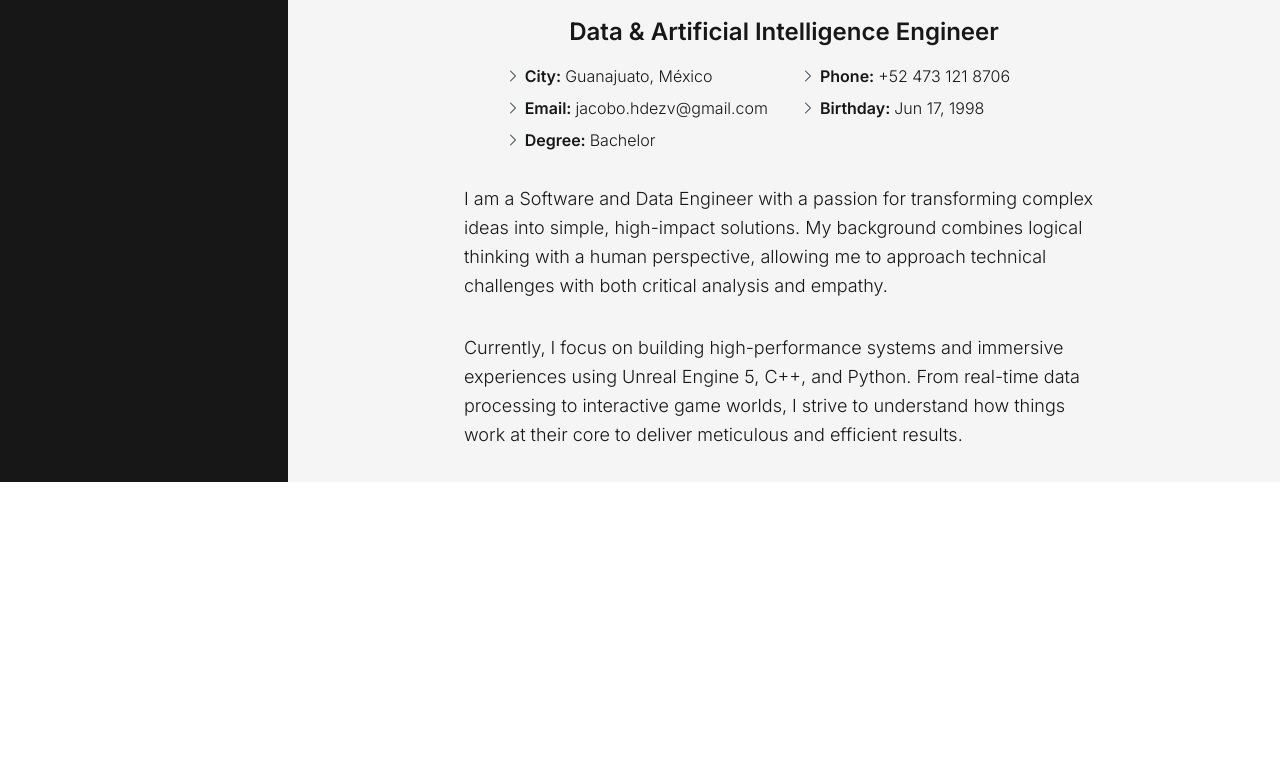
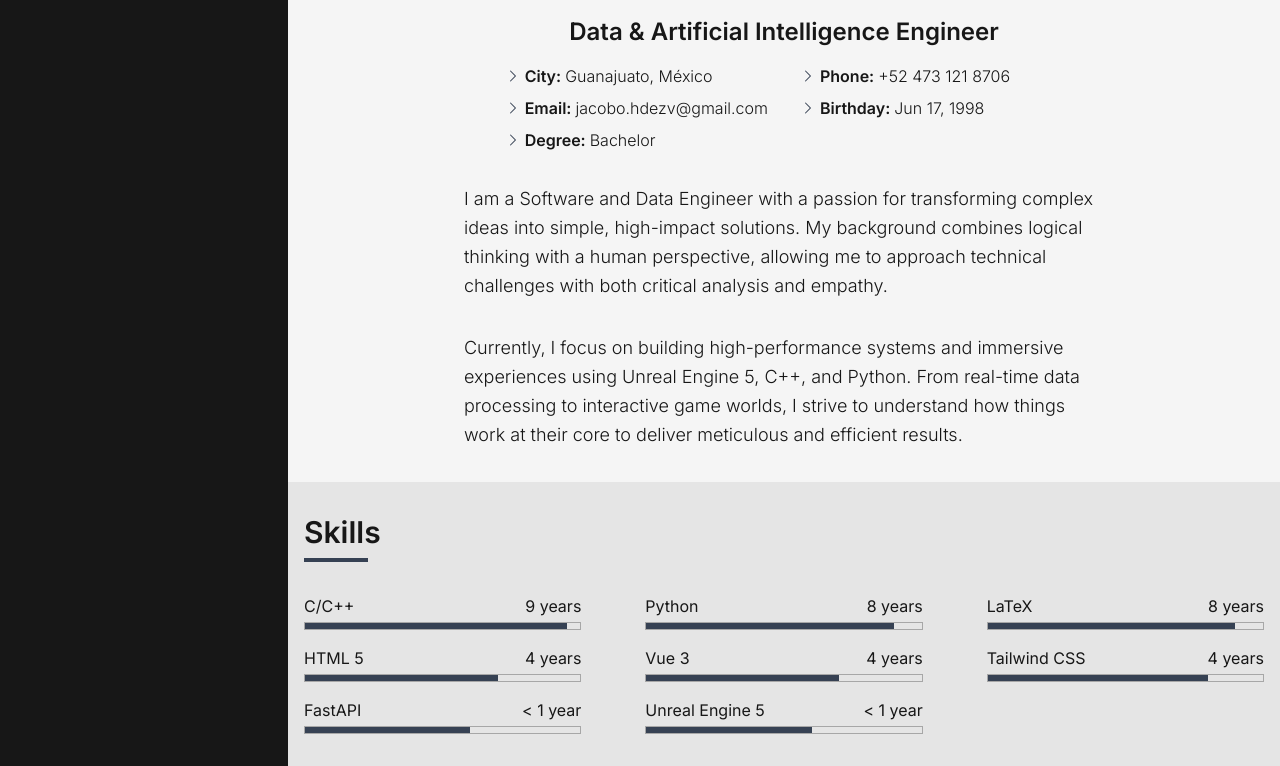
Before and after one commit to JacobHdez/jacobhdez.github.io, a Vue app: page / in a window 1280 px wide. Shown: the part 1275-2041 px from the top of the page. Before the commit the page ends 1757 px from the top, so only its background shows below. Built offline with nearby package versions, Linux system fonts and the light colour scheme.

Commit message:
feat: add skills section

```diff
--- /dev/null
+++ b/src/components/sections/Skills.vue
@@ -0,0 +1,58 @@
+<script setup lang="ts">
+import { computed } from 'vue';
+import { useI18n } from 'vue-i18n';
+import { personalData } from '@/data/personal';
+
+const { t } = useI18n();
+
+const getYears = (dateString: string) => {
+  const years =
+    (new Date().getTime() - new Date(dateString).getTime()) / (1000 * 60 * 60 * 24 * 365.25);
+  return Math.floor(years);
+};
+
+const preSkills = computed(() => {
+  return personalData.skills.map((skill) => ({
+    ...skill,
+    years: getYears(skill.datetime)
+  }));
+});
+</script>
+
+<template>
+  <div id="skills" class="bg-neutral-200 transition-colors duration-1000 dark:bg-neutral-800">
+    <section class="mx-auto max-w-7xl px-4 py-8">
+      <h2 class="">
+        {{ t('nav.skills') }}
+      </h2>
+      <div class="mt-2 w-16 border-t-4 border-gray-700"></div>
+
+      <p v-if="personalData.skillsDescriptionKey" class="mt-4">
+        {{ t(`personal.${personalData.skillsDescriptionKey}`) }}
+      </p>
+
+      <div class="mt-8 grid grid-cols-1 gap-x-16 gap-y-4 md:grid-cols-2 xl:grid-cols-3">
+        <div v-for="(skill, index) in preSkills" :key="index" class="group">
+          <div class="flex flex-row justify-between">
+            <span>{{ skill.name }}</span>
+            <span>{{ t('skills.year', { count: skill.years }) }}</span>
+          </div>
+
+          <div class="relative mt-1 w-full">
+            <div
+              class="h-2 w-full border border-neutral-900/30 transition-colors duration-1000 dark:border-neutral-100/30"
+            >
+              <div class="h-full bg-gray-700" :style="{ width: skill.level }"></div>
+            </div>
+
+            <div
+              class="pointer-events-none absolute -top-1 left-1/2 -translate-x-1/2 text-xs whitespace-nowrap opacity-0 transition-all duration-300 group-hover:-top-6 group-hover:opacity-100"
+            >
+              {{ skill.level }}
+            </div>
+          </div>
+        </div>
+      </div>
+    </section>
+  </div>
+</template>
--- a/src/data/personal.ts
+++ b/src/data/personal.ts
@@ -16,5 +16,17 @@ export const personalData: PersonalData = {
     email: 'jacobo.hdezv@gmail.com',
     birthday: 'Wed Jun 17 1998',
     degree: 'degree'
-  }
+  },
+
+  skills: [
+    { name: 'C/C++', datetime: 'Mon Aug 01 2016', level: '95%' },
+    { name: 'Python', datetime: 'Tue Aug 01 2017', level: '90%' },
+    { name: 'LaTeX', datetime: 'Mon Jan 01 2018', level: '90%' },
+    { name: 'HTML 5', datetime: 'Sun Aug 01 2021', level: '70%' },
+    { name: 'Vue 3', datetime: 'Tue Feb 01 2022', level: '70%' },
+    { name: 'Tailwind CSS', datetime: 'Tue Feb 01 2022', level: '80%' },
+    { name: 'FastAPI', datetime: 'Mon Dec 01 2025', level: '60%' },
+    { name: 'Unreal Engine 5', datetime: 'Tue Jun 17 2025', level: '60%' }
+  ]
+  // skillsDescriptionKey: 'skillsDescription'
 };
--- a/src/i18n/locales/en-US/index.ts
+++ b/src/i18n/locales/en-US/index.ts
@@ -4,6 +4,7 @@ export default {
   nav: {
     home: 'Home',
     about: 'About',
+    skills: 'Skills',
     resume: 'Resume',
     portfolio: 'Porfolio',
     contact: 'Contact'
@@ -18,5 +19,8 @@ export default {
     email: 'Email',
     birthday: 'Birthday',
     degree: 'Degree'
+  },
+  skills: {
+    year: '< 1 year | {count} year | {count} years'
   }
 };
--- a/src/i18n/locales/en-US/personal.ts
+++ b/src/i18n/locales/en-US/personal.ts
@@ -12,5 +12,6 @@ export default {
     'I am a Software and Data Engineer with a passion for transforming complex ideas into simple, high-impact solutions. My background combines logical thinking with a human perspective, allowing me to approach technical challenges with both critical analysis and empathy.\nCurrently, I focus on building high-performance systems and immersive experiences using Unreal Engine 5, C++, and Python. From real-time data processing to interactive game worlds, I strive to understand how things work at their core to deliver meticulous and efficient results.',
   about: {
     degree: 'Bachelor'
-  }
+  },
+  skillsDescription: 'HELLO'
 };
--- a/src/i18n/locales/es-MX/index.ts
+++ b/src/i18n/locales/es-MX/index.ts
@@ -4,6 +4,7 @@ export default {
   nav: {
     home: 'Inicio',
     about: 'Sobre Mi',
+    skills: 'Habilidades',
     resume: 'Curriculum',
     portfolio: 'Portafolio',
     contact: 'Contacto'
@@ -18,5 +19,8 @@ export default {
     email: 'Email',
     birthday: 'Cumpleaños',
     degree: 'Título'
+  },
+  skills: {
+    year: '< 1 año | {count} año | {count} años'
   }
 };
--- a/src/i18n/locales/es-MX/personal.ts
+++ b/src/i18n/locales/es-MX/personal.ts
@@ -12,5 +12,6 @@ export default {
     'Soy un Ingeniero de Software y Datos con una pasión por transformar ideas complejas en soluciones simples y de alto impacto. Mi formación combina el pensamiento lógico con una visión humana, permitiéndome abordar desafíos técnicos con análisis crítico y empatía.\nActualmente, me enfoco en construir sistemas de alto rendimiento y experiencias inmersivas usando Unreal Engine 5, C++ y Python. Desde el procesamiento de datos en tiempo real hasta mundos de juego interactivos, busco entender el funcionamiento interno de las cosas para entregar resultados meticulosos y eficientes.',
   about: {
     degree: 'Licenciatura'
-  }
+  },
+  skillsDescription: ''
 };
--- a/src/views/Home.vue
+++ b/src/views/Home.vue
@@ -1,9 +1,11 @@
 <script setup lang="ts">
 import Hero from '@/components/sections/Hero.vue';
 import About from '@/components/sections/About.vue';
+import Skills from '@/components/sections/Skills.vue';
 </script>
 
 <template>
   <Hero />
   <About />
+  <Skills />
 </template>
```
Also changed, not shown: src/data/types.ts (+9 -1 lines).
